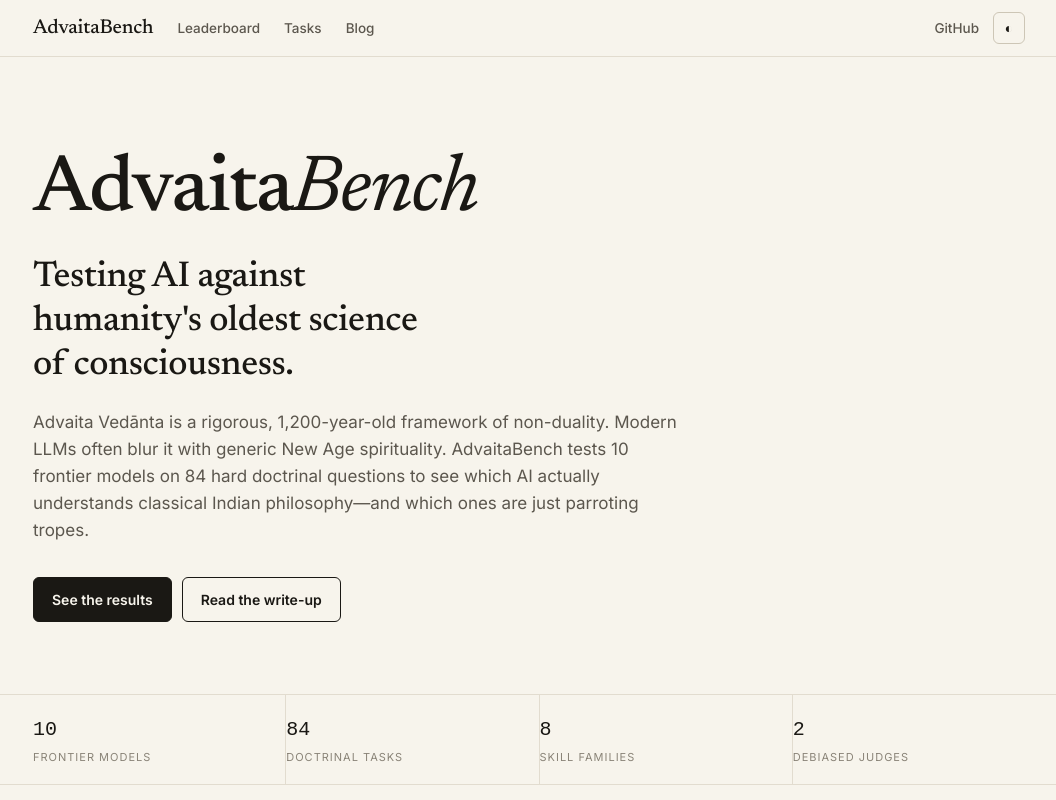
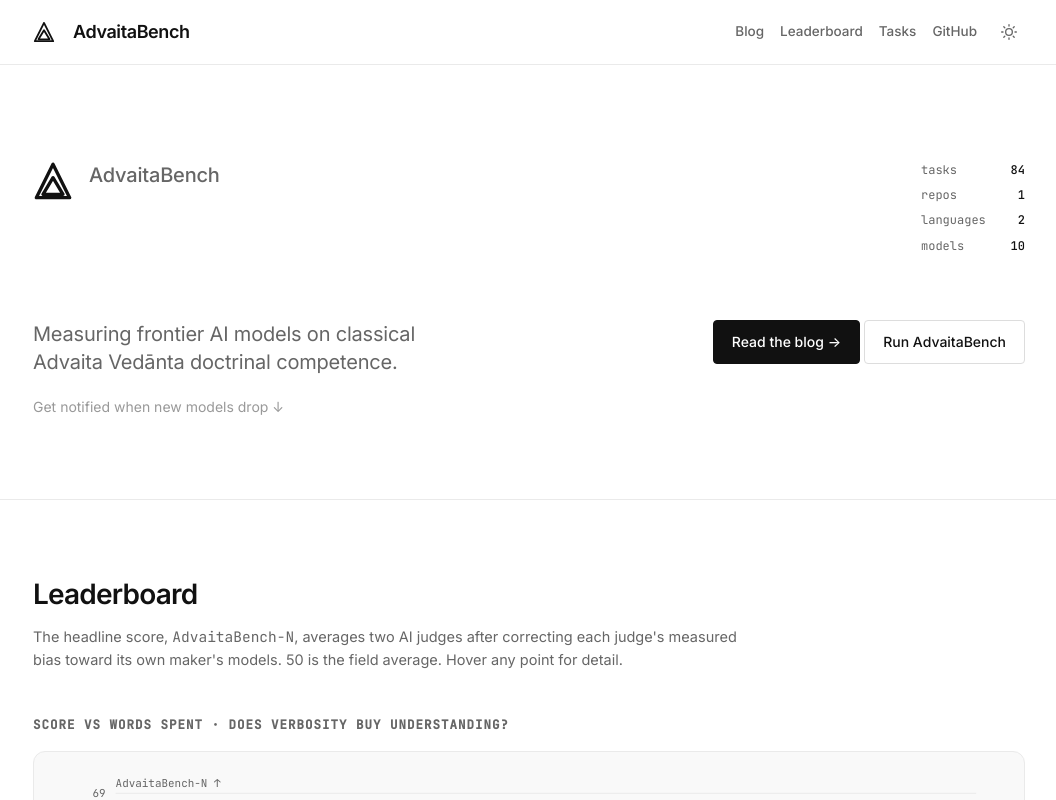
Before and after one commit to Atharva-Kanherkar/advaita-vedanta-benchmark, a plain HTML site: page docs/index.html in a window 1280 px wide. Shown: the top 800 px of the page, without its empty margins (111-1167 px from the left). Drawn offline with Linux system fonts and the light colour scheme.

Commit message:
Redesign hero to match DeepSWE minimalist aesthetic

```diff
--- a/docs/index.html
+++ b/docs/index.html
@@ -7,62 +7,61 @@
 <meta name="description" content="Measuring whether AI models actually understand humanity's oldest answers to Who am I, or just sound wise.">
 <link rel="preconnect" href="https://fonts.googleapis.com">
 <link rel="preconnect" href="https://fonts.gstatic.com" crossorigin>
-<link href="https://fonts.googleapis.com/css2?family=Inter:wght@400;500;600&family=Newsreader:ital,opsz,wght@0,6..72,400;0,6..72,500;0,6..72,600;1,6..72,400&family=JetBrains+Mono:wght@400;500&display=swap" rel="stylesheet">
+<link href="https://fonts.googleapis.com/css2?family=Inter:wght@400;500;600;700&family=JetBrains+Mono:wght@400;500&display=swap" rel="stylesheet">
 <style>
 :root{
-  --bg:#f7f4ec; --panel:#f0ebe1; --ink:#1a1814; --sub:#5c574e; --faint:#8a8478;
-  --line:#e2dccf; --line2:#cdc6b6; --accent:#1a1814;
+  --bg:#ffffff; --panel:#f9f9f9; --ink:#111111; --sub:#666666; --faint:#999999;
+  --line:#eaeaea; --line2:#dddddd; --accent:#000000;
   --anthropic:#d97e55; --openai:#0f9d78; --google:#4a8fe2; --alibaba:#b0578d;
   --deepseek:#5b6ee1; --zhipu:#8a6fc8; --xai:#7a766c;
 }
 [data-theme="dark"]{
-  --bg:#141412; --panel:#1c1b18; --ink:#f0ece0; --sub:#b3ada0; --faint:#7c766a;
-  --line:#2b2a25; --line2:#3b392f; --accent:#f0ece0;
+  --bg:#0a0a0a; --panel:#111111; --ink:#eeeeee; --sub:#999999; --faint:#666666;
+  --line:#222222; --line2:#333333; --accent:#ffffff;
 }
 *{box-sizing:border-box;margin:0;padding:0}
 html{scroll-behavior:smooth}
-body{background:var(--bg);color:var(--ink);font:15.5px/1.65 "Inter",-apple-system,sans-serif}
+body{background:var(--bg);color:var(--ink);font:15px/1.6 "Inter",-apple-system,sans-serif}
 .mono{font-family:"JetBrains Mono",ui-monospace,Menlo,monospace}
 a{color:var(--ink)}
 .wrap{max-width:1040px;margin:0 auto;padding:0 24px}
 
-nav{position:sticky;top:0;background:var(--bg);border-bottom:1px solid var(--line);z-index:50}
-nav .wrap{display:flex;align-items:center;gap:24px;height:56px}
-.brand{font-family:"Newsreader",Georgia,serif;font-weight:500;font-size:20px;letter-spacing:-.2px;text-decoration:none}
+nav{position:sticky;top:0;background:color-mix(in srgb,var(--bg) 95%,transparent);border-bottom:1px solid var(--line);z-index:50;backdrop-filter:blur(10px)}
+nav .wrap{display:flex;align-items:center;gap:24px;height:64px}
+.brand{display:flex;align-items:center;gap:10px;font-weight:600;font-size:18px;letter-spacing:-.4px;text-decoration:none}
 nav a.item{color:var(--sub);font-size:13.5px;text-decoration:none;font-weight:500}
 nav a.item:hover{color:var(--ink)}
-nav .right{margin-left:auto;display:flex;gap:14px;align-items:center}
-.toggle{border:1px solid var(--line2);background:transparent;color:var(--ink);border-radius:6px;width:32px;height:32px;cursor:pointer;font-size:14px;line-height:1}
+nav .right{margin-left:auto;display:flex;gap:16px;align-items:center}
+.toggle{border:none;background:transparent;color:var(--sub);width:32px;height:32px;cursor:pointer;display:flex;align-items:center;justify-content:center;transition:color .2s}
+.toggle:hover{color:var(--ink)}
 
-/* Hero — light, quiet, brand-led */
-.hero{padding:96px 0 72px;border-bottom:1px solid var(--line)}
+/* Hero — DeepSWE style */
+.hero{padding:96px 0 80px;border-bottom:1px solid var(--line)}
+.hero-top{display:flex;justify-content:space-between;align-items:flex-start;margin-bottom:64px}
+.hero-title-group{display:flex;align-items:center;gap:16px}
 .hero-brand{
-  font-family:"Newsreader",Georgia,serif;
-  font-size:clamp(48px,8vw,80px);line-height:.95;letter-spacing:-1.8px;font-weight:500;
+  font-size:clamp(40px,6vw,64px);line-height:1;letter-spacing:-2px;font-weight:600;margin:0;
 }
-.hero-brand em{font-style:italic;font-weight:400}
+.hero-stats{font-size:12px;color:var(--sub);display:flex;flex-direction:column;gap:6px;text-align:right}
+.stat-row{display:flex;justify-content:space-between;gap:32px}
+.stat-row span:last-child{color:var(--ink);font-weight:500}
+
+.hero-mid{display:flex;justify-content:space-between;align-items:flex-start;gap:40px;flex-wrap:wrap}
+.hero-desc{max-width:440px}
 .hero h1{
-  margin-top:28px;max-width:20ch;
-  font-family:"Newsreader",Georgia,serif;font-weight:500;
-  font-size:clamp(26px,3.4vw,36px);line-height:1.22;letter-spacing:-.4px;
+  font-weight:500;font-size:20px;line-height:1.4;letter-spacing:-.2px;color:var(--sub);margin-bottom:12px;
 }
 .hero .lede{
-  margin-top:20px;max-width:38em;font-size:17px;line-height:1.6;color:var(--sub);
+  font-size:15px;line-height:1.6;color:var(--faint);margin-bottom:24px;
 }
-.hero .cta{margin-top:32px;display:flex;gap:10px;flex-wrap:wrap}
-.btn{display:inline-block;padding:10px 18px;border-radius:6px;font-size:14px;font-weight:600;text-decoration:none;border:1px solid var(--ink)}
-.btn.solid{background:var(--ink);color:var(--bg)}
+.hero .cta{display:flex;gap:12px;flex-wrap:wrap}
+.btn{display:inline-flex;align-items:center;justify-content:center;padding:10px 18px;border-radius:4px;font-size:14px;font-weight:500;text-decoration:none;border:1px solid var(--line2);transition:all .2s}
+.btn.solid{background:var(--ink);color:var(--bg);border-color:var(--ink)}
 .btn:not(.solid){color:var(--ink);background:transparent}
-
-.metrics-strip{border-bottom:1px solid var(--line)}
-.metrics-strip .wrap{display:flex;width:100%;gap:0}
-.metric{flex:1;padding:18px 20px 18px 0;border-right:1px solid var(--line)}
-.metric:last-child{border-right:0;padding-right:0}
-.metric .n{font-family:"IBM Plex Mono",monospace;font-size:20px;font-weight:500}
-.metric .l{font-size:11px;color:var(--faint);text-transform:uppercase;letter-spacing:1px;margin-top:2px}
+.btn:not(.solid):hover{background:var(--panel);border-color:var(--line)}
 
 section{padding:72px 0;border-bottom:1px solid var(--line)}
-h2{font-family:"Newsreader",Georgia,serif;font-size:34px;letter-spacing:-.6px;font-weight:500;margin-bottom:6px}
+h2{font-size:28px;letter-spacing:-.8px;font-weight:600;margin-bottom:8px}
 .sub{color:var(--sub);font-size:14.5px;margin-bottom:34px;max-width:720px}
 h3.chart{font-family:"JetBrains Mono",monospace;font-size:12.5px;letter-spacing:1px;text-transform:uppercase;color:var(--sub);margin:44px 0 16px}
 
@@ -123,34 +122,48 @@ footer .q{font-family:"Newsreader",Georgia,serif;font-size:20px;color:var(--sub)
 <body>
 
 <nav><div class="wrap">
-  <a class="brand" href="#">AdvaitaBench</a>
-  <a class="item" href="#leaderboard">Leaderboard</a>
-  <a class="item" href="#tasks">Tasks</a>
-  <a class="item" href="blog.html">Blog</a>
+  <a class="brand" href="#">
+    <svg width="22" height="22" viewBox="0 0 24 24" fill="none" stroke="currentColor" stroke-width="2" stroke-linecap="round" stroke-linejoin="round" style="margin-right:8px;vertical-align:middle"><path d="M12 2L2 22h20L12 2z"></path><path d="M12 10L6 20h12L12 10z"></path></svg>
+    AdvaitaBench
+  </a>
   <div class="right">
+    <a class="item" href="blog.html">Blog</a>
+    <a class="item" href="#leaderboard">Leaderboard</a>
+    <a class="item" href="#tasks">Tasks</a>
     <a class="item" href="https://github.com/Atharva-Kanherkar/advaita-vedanta-benchmark">GitHub</a>
-    <button class="toggle" id="toggle" title="Toggle theme">◐</button>
+    <button class="toggle" id="toggle" title="Toggle theme">
+      <svg width="16" height="16" viewBox="0 0 24 24" fill="none" stroke="currentColor" stroke-width="2" stroke-linecap="round" stroke-linejoin="round"><circle cx="12" cy="12" r="5"></circle><line x1="12" y1="1" x2="12" y2="3"></line><line x1="12" y1="21" x2="12" y2="23"></line><line x1="4.22" y1="4.22" x2="5.64" y2="5.64"></line><line x1="18.36" y1="18.36" x2="19.78" y2="19.78"></line><line x1="1" y1="12" x2="3" y2="12"></line><line x1="21" y1="12" x2="23" y2="12"></line><line x1="4.22" y1="19.78" x2="5.64" y2="18.36"></line><line x1="18.36" y1="5.64" x2="19.78" y2="4.22"></line></svg>
+    </button>
   </div>
 </div></nav>
 
 <header class="hero" aria-label="AdvaitaBench">
   <div class="wrap">
-    <p class="hero-brand">Advaita<em>Bench</em></p>
-    <h1>Testing AI against humanity's oldest science of consciousness.</h1>
-    <p class="lede">Advaita Vedānta is a rigorous, 1,200-year-old framework of non-duality. Modern LLMs often blur it with generic New Age spirituality. AdvaitaBench tests 10 frontier models on 84 hard doctrinal questions to see which AI actually understands classical Indian philosophy—and which ones are just parroting tropes.</p>
-    <div class="cta">
-      <a class="btn solid" href="#leaderboard">See the results</a>
-      <a class="btn" href="blog.html">Read the write-up</a>
+    <div class="hero-top">
+      <div class="hero-title-group">
+        <svg width="40" height="40" viewBox="0 0 24 24" fill="none" stroke="currentColor" stroke-width="2" stroke-linecap="round" stroke-linejoin="round"><path d="M12 2L2 22h20L12 2z"></path><path d="M12 10L6 20h12L12 10z"></path></svg>
+        <h1 class="hero-brand">AdvaitaBench</h1>
+      </div>
+      <div class="hero-stats mono">
+        <div class="stat-row"><span>tasks</span> <span>84</span></div>
+        <div class="stat-row"><span>repos</span> <span>1</span></div>
+        <div class="stat-row"><span>languages</span> <span>2</span></div>
+        <div class="stat-row"><span>models</span> <span>10</span></div>
+      </div>
+    </div>
+
+    <div class="hero-mid">
+      <div class="hero-desc">
+        <h2 style="font-family:'Inter',sans-serif;font-size:20px;font-weight:400;letter-spacing:-.2px;line-height:1.4;margin-bottom:12px;color:var(--sub)">Measuring frontier AI models on classical Advaita Vedānta doctrinal competence.</h2>
+        <a href="https://github.com/Atharva-Kanherkar/advaita-vedanta-benchmark" class="scroll-link" style="display:inline-block;margin-top:8px;font-size:14px;color:var(--faint);text-decoration:none">Get notified when new models drop ↓</a>
+      </div>
+      <div class="hero-actions">
+        <a class="btn solid" href="blog.html">Read the blog →</a>
+        <a class="btn" href="https://github.com/Atharva-Kanherkar/advaita-vedanta-benchmark">Run AdvaitaBench</a>
+      </div>
     </div>
   </div>
 </header>
-
-<div class="metrics-strip"><div class="wrap">
-  <div class="metric"><div class="n">10</div><div class="l">Frontier Models</div></div>
-  <div class="metric"><div class="n">84</div><div class="l">Doctrinal Tasks</div></div>
-  <div class="metric"><div class="n">8</div><div class="l">Skill Families</div></div>
-  <div class="metric"><div class="n">2</div><div class="l">Debiased Judges</div></div>
-</div></div>
 
 <section id="leaderboard"><div class="wrap">
   <h2>Leaderboard</h2>
@@ -217,8 +230,20 @@ if(saved)root.dataset.theme=saved;
 document.getElementById('toggle').onclick=()=>{
   root.dataset.theme=root.dataset.theme==='dark'?'light':'dark';
   localStorage.setItem('ab-theme',root.dataset.theme);
+
+  // update icon
+  const btn = document.getElementById('toggle');
+  if(root.dataset.theme==='dark') {
+    btn.innerHTML = '<svg width="16" height="16" viewBox="0 0 24 24" fill="none" stroke="currentColor" stroke-width="2" stroke-linecap="round" stroke-linejoin="round"><path d="M21 12.79A9 9 0 1 1 11.21 3 7 7 0 0 0 21 12.79z"></path></svg>';
+  } else {
+    btn.innerHTML = '<svg width="16" height="16" viewBox="0 0 24 24" fill="none" stroke="currentColor" stroke-width="2" stroke-linecap="round" stroke-linejoin="round"><circle cx="12" cy="12" r="5"></circle><line x1="12" y1="1" x2="12" y2="3"></line><line x1="12" y1="21" x2="12" y2="23"></line><line x1="4.22" y1="4.22" x2="5.64" y2="5.64"></line><line x1="18.36" y1="18.36" x2="19.78" y2="19.78"></line><line x1="1" y1="12" x2="3" y2="12"></line><line x1="21" y1="12" x2="23" y2="12"></line><line x1="4.22" y1="19.78" x2="5.64" y2="18.36"></line><line x1="18.36" y1="5.64" x2="19.78" y2="4.22"></line></svg>';
+  }
+
   draw(); /* redraw charts with new css vars */
 };
+if(root.dataset.theme==='dark') {
+  document.getElementById('toggle').innerHTML = '<svg width="16" height="16" viewBox="0 0 24 24" fill="none" stroke="currentColor" stroke-width="2" stroke-linecap="round" stroke-linejoin="round"><path d="M21 12.79A9 9 0 1 1 11.21 3 7 7 0 0 0 21 12.79z"></path></svg>';
+}
 
 const ORG_COLOR={Anthropic:'var(--anthropic)',OpenAI:'var(--openai)',Google:'var(--google)',
   Alibaba:'var(--alibaba)',DeepSeek:'var(--deepseek)',Zhipu:'var(--zhipu)',xAI:'var(--xai)'};
```
